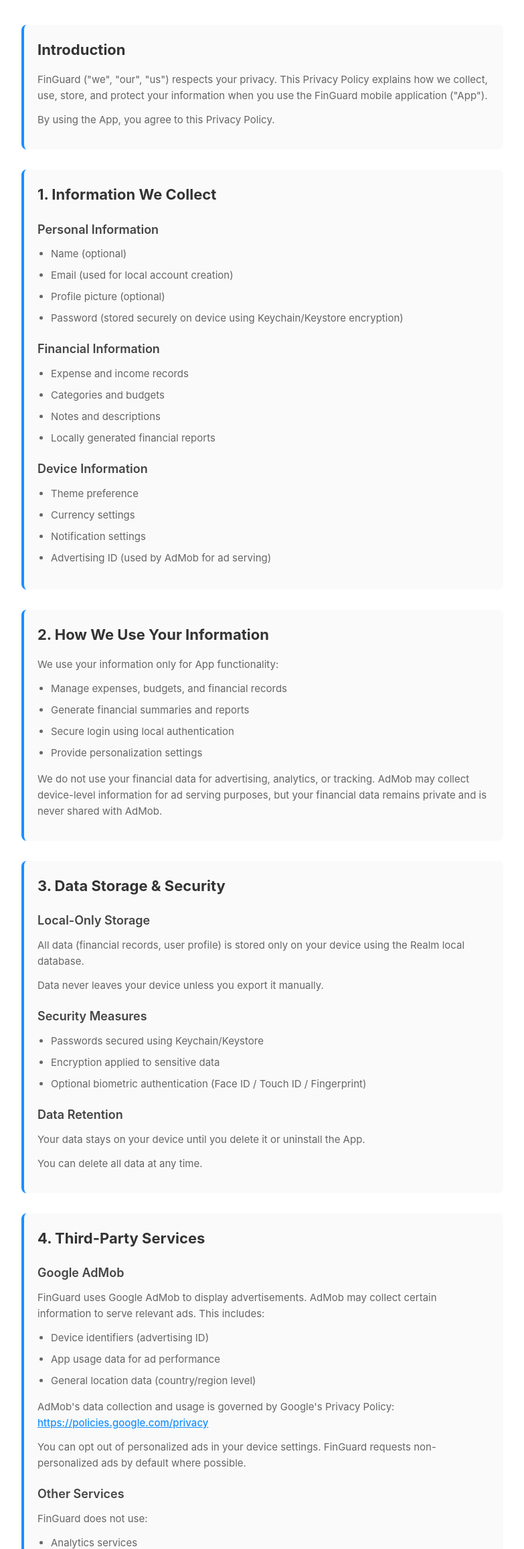
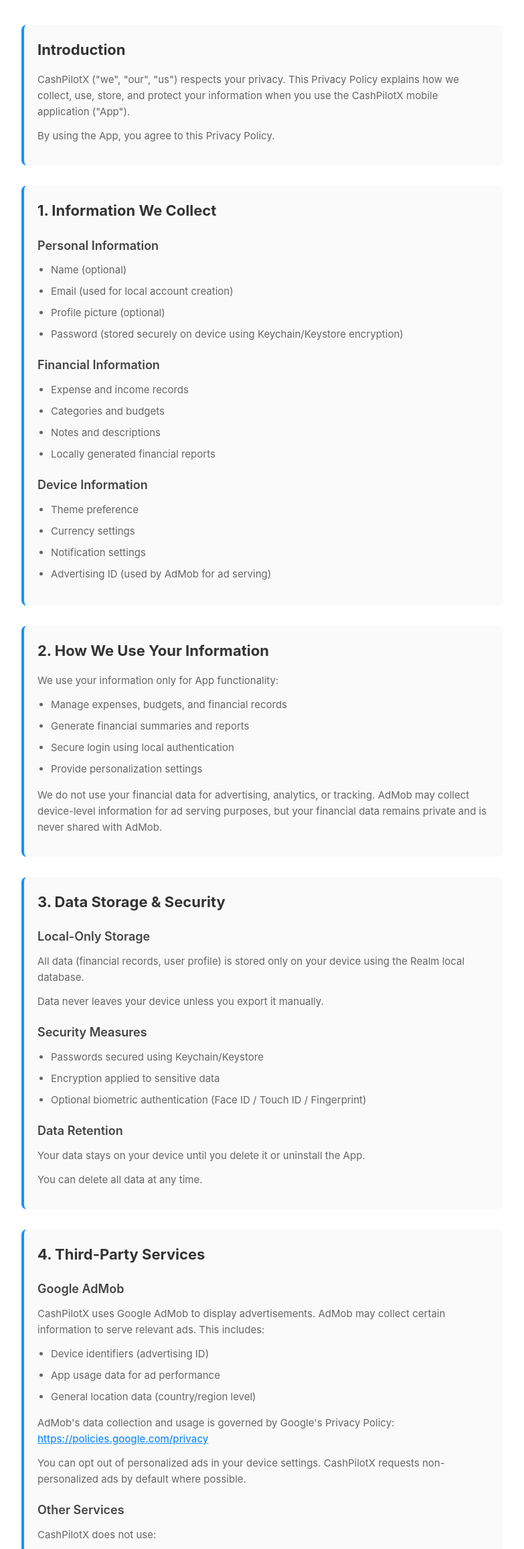
Before and after one commit to Madhivanan/finguard-privacy-policy, a plain HTML site: page index.html in a window 1280 px wide. Shown: the part 182-2494 px from the top of the page at 67% size, without its empty margins (248-1031 px from the left). Drawn offline with Linux system fonts and the light colour scheme.

Commit message:
Rename FinGuard to CashPilotX in privacy policy

```diff
--- a/index.html
+++ b/index.html
@@ -3,7 +3,7 @@
 <head>
     <meta charset="UTF-8">
     <meta name="viewport" content="width=device-width, initial-scale=1.0">
-    <title>FinGuard Privacy Policy</title>
+    <title>CashPilotX Privacy Policy</title>
     <style>
         * {
             margin: 0;
@@ -145,8 +145,8 @@
         <div class="section">
             <h2>Introduction</h2>
             <p>
-                FinGuard ("we", "our", "us") respects your privacy. This Privacy Policy explains how we
-                collect, use, store, and protect your information when you use the FinGuard mobile
+                CashPilotX ("we", "our", "us") respects your privacy. This Privacy Policy explains how we
+                collect, use, store, and protect your information when you use the CashPilotX mobile
                 application ("App").
             </p>
             <p>
@@ -235,7 +235,7 @@
 
             <h3>Google AdMob</h3>
             <p>
-                FinGuard uses Google AdMob to display advertisements. AdMob may collect certain information
+                CashPilotX uses Google AdMob to display advertisements. AdMob may collect certain information
                 to serve relevant ads. This includes:
             </p>
             <ul>
@@ -248,12 +248,12 @@
                 <a href="https://policies.google.com/privacy" target="_blank">https://policies.google.com/privacy</a>
             </p>
             <p>
-                You can opt out of personalized ads in your device settings. FinGuard requests
+                You can opt out of personalized ads in your device settings. CashPilotX requests
                 non-personalized ads by default where possible.
             </p>
 
             <h3>Other Services</h3>
-            <p>FinGuard does not use:</p>
+            <p>CashPilotX does not use:</p>
             <ul>
                 <li>Analytics services</li>
                 <li>Crash reporting services</li>
@@ -306,7 +306,7 @@
         <div class="section">
             <h2>7. Children's Privacy</h2>
             <p>
-                FinGuard is not intended for children under 13.
+                CashPilotX is not intended for children under 13.
             </p>
             <p>
                 We do not knowingly collect data from children under 13.
```
